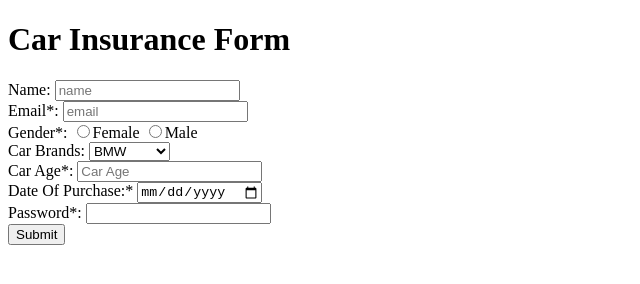
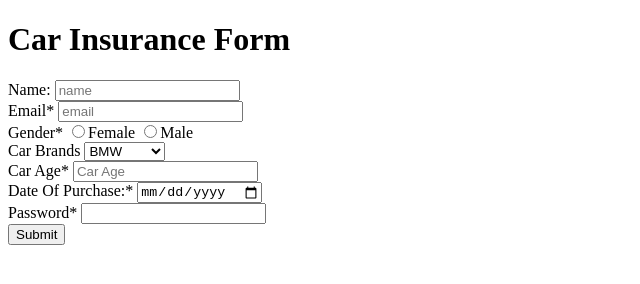
Before and after one commit to acciojob/car-insurance-form-AmareshBale, a website: page main.html in a window 1280 px wide. Shown: the whole page, 0-640 px from the left. Drawn offline with Linux system fonts and the light colour scheme.

Commit message:
created a submission

```diff
--- a/main.html
+++ b/main.html
@@ -9,32 +9,32 @@
 <body>
 	<!-- the entire body must be written by student -->
 	<h1>Car Insurance Form</h1>
-	<form method="get">
+	<form method="get" method="post">
 		<label for="name">Name:</label>
-		<input id="name" type="text" placeholder="name">
+		<input id="name" type="text" placeholder="name" required>
 		<br>
-		<label for="email">Email*:</label>
+		<label for="email">Email*</label>
         <input id="email" type="email" placeholder="email" required>
 		<br>
-		<label for="gender">Gender*:</label>
+		<label for="gender">Gender*</label>
         <label for="gender"><input name="gender" type="radio" required>Female</label>
         <label for="gender"><input name="gender" type="radio" required>Male</label>
 		<br>
-		<label for="cars">Car Brands:</label>
+		<label for="cars">Car Brands</label>
 		<select name="Car Brands" id="cars">
             <option value="bmw">BMW</option>
 			<option value="Audi">Audi</option>
 			<option value="Mercedez">Mercedez</option>
         </select>
 		<br>
-		<label for="carage">Car Age*:</label>
+		<label for="carage">Car Age*</label>
 		<input id="carage" type="number" placeholder="Car Age" required>
 		<br>
-		<label for="Date of Purchase">Date Of Purchase:*</label>
+		<label for="dop">Date Of Purchase:*</label>
 		<input id="dop" type="date"  required>
 		<br>
-		<label for="password">Password*:</label>
-		<input  type="password" required>
+		<label for="password">Password*</label>
+		<input id="password" type="password" required>
 		<br>
 		<button type="submit">Submit</button>
 	</form>
```
